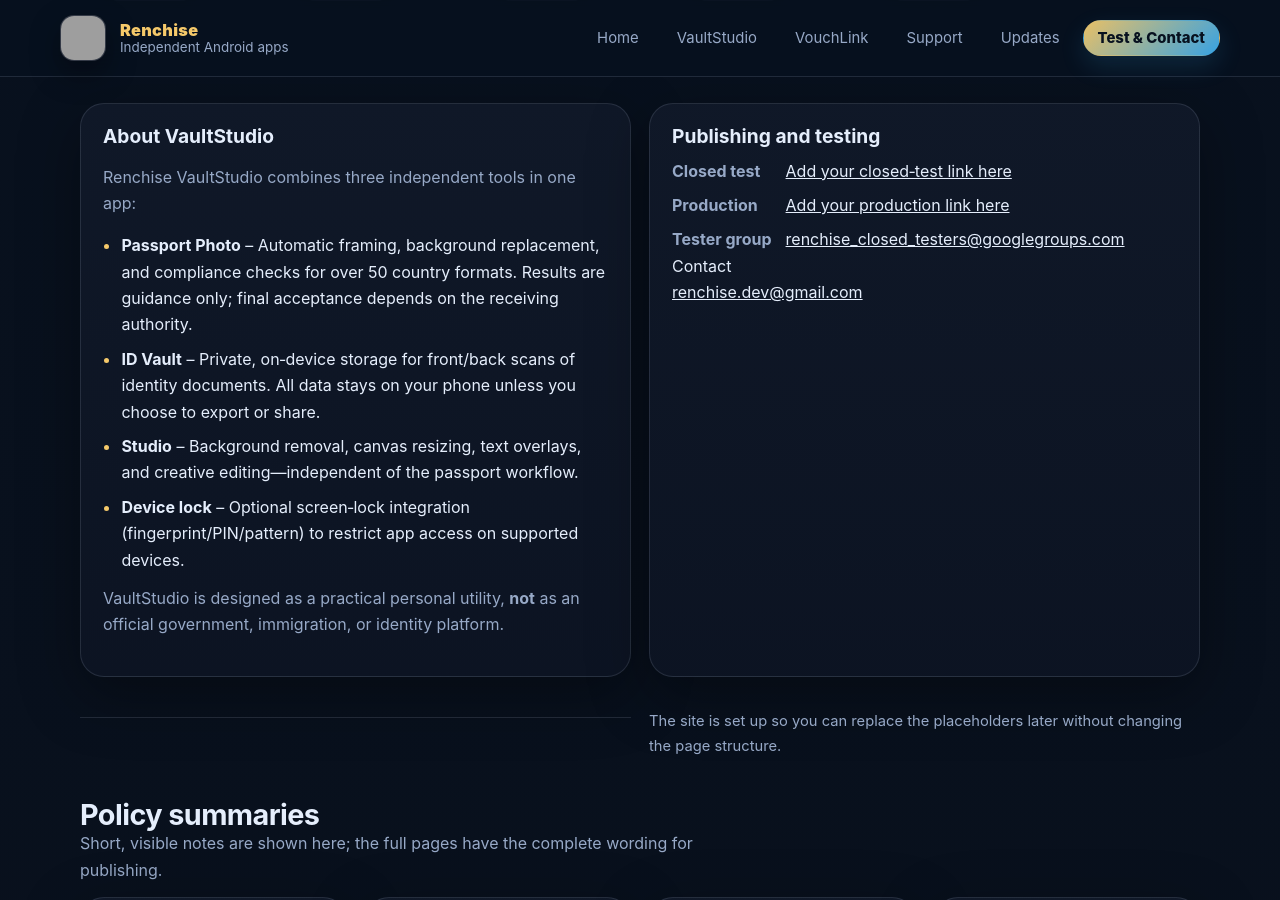
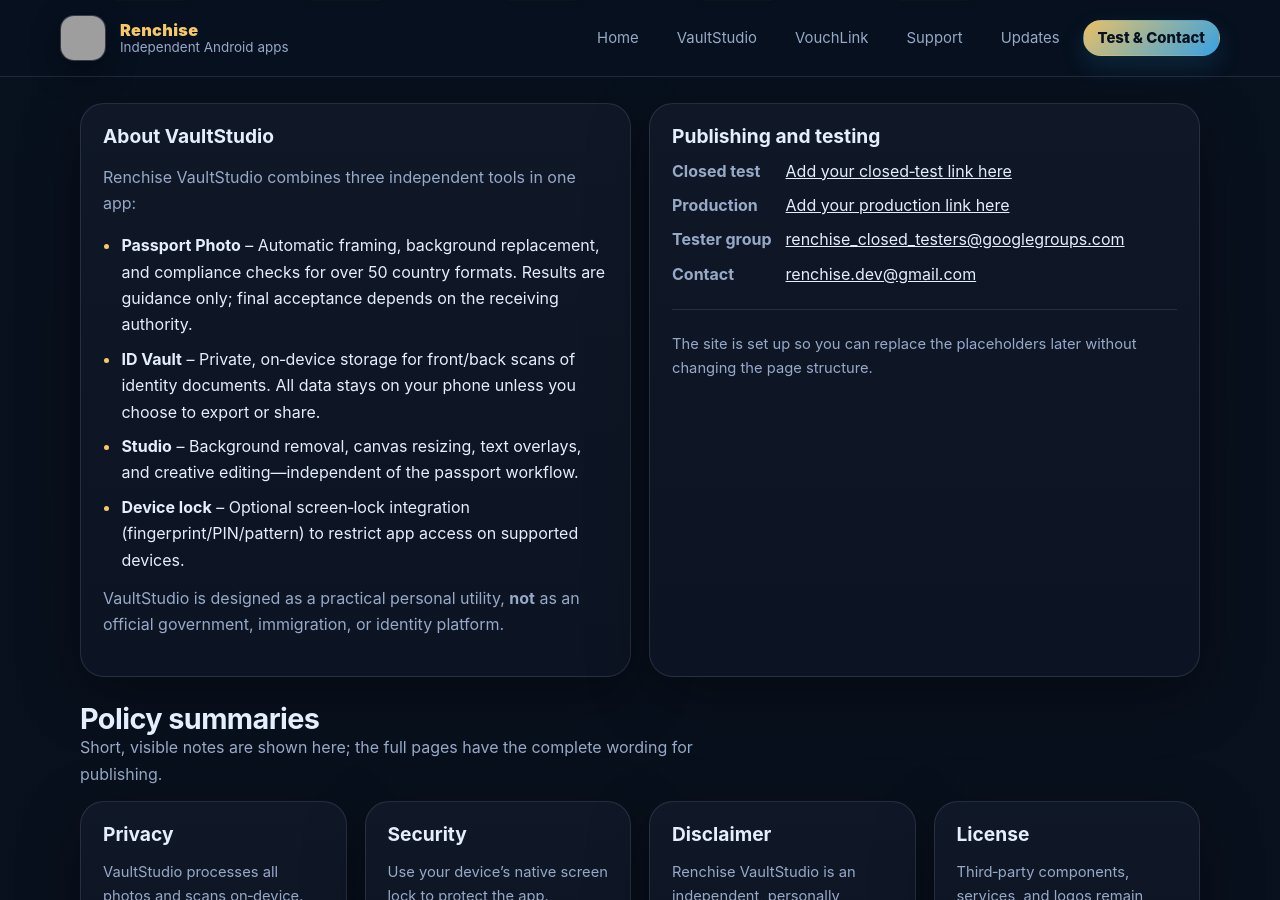
Before and after one commit to renchise/renchise.github.io, a Jekyll site: the page built from vaultstudio/index.html, in a window 1280 px wide and 900 px high, scrolled down 1385 px. Built offline with Jekyll 4.4.1, drawn with Linux system fonts in a browser that asks for light colours; grey boxes are pictures that could not be loaded.

Commit message:
Update index.html

```diff
--- a/vaultstudio/index.html
+++ b/vaultstudio/index.html
@@ -76,8 +76,8 @@
         <div class="kv">
           <div class="key">Closed test</div><div class="val"><a href="#" rel="nofollow">Add your closed‑test link here</a></div>
           <div class="key">Production</div><div class="val"><a href="#" rel="nofollow">Add your production link here</a></div>
-          <div class="key">Tester group</div><div class="val"><a href="https://groups.google.com/g/renchise_closed_testers" target="_blank" rel="noopener">renchise_closed_testers@googlegroups.com</a></div>
-</div>
+          <div class="key">Tester group</div>
+          <div class="val"><a href="https://groups.google.com/g/renchise_closed_testers" target="_blank" rel="noopener">renchise_closed_testers@googlegroups.com</a></div>
            <div class="key">Contact</div>
            <div class="val"><a href="mailto:renchise.dev@gmail.com">renchise.dev@gmail.com</a></div>
         </div>
```
